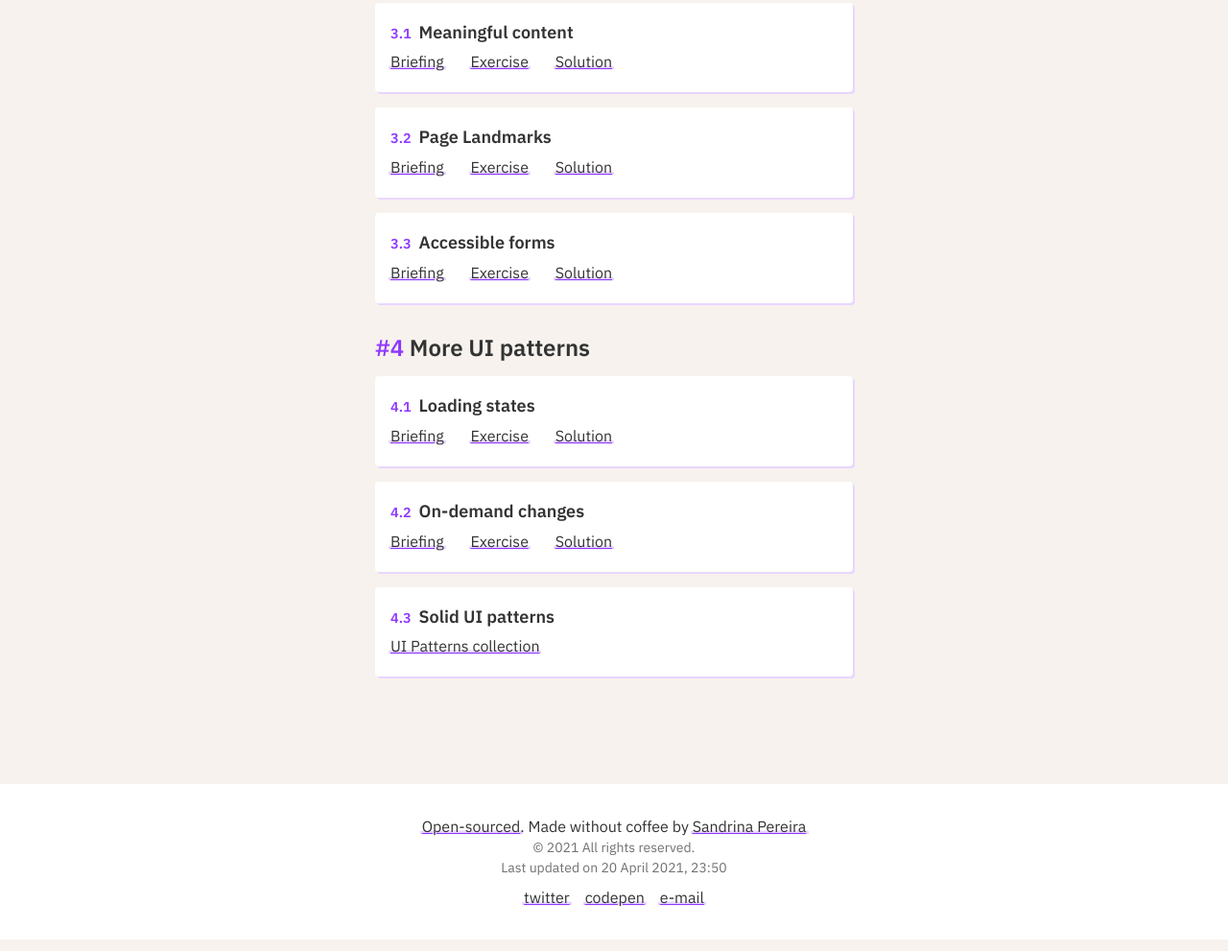
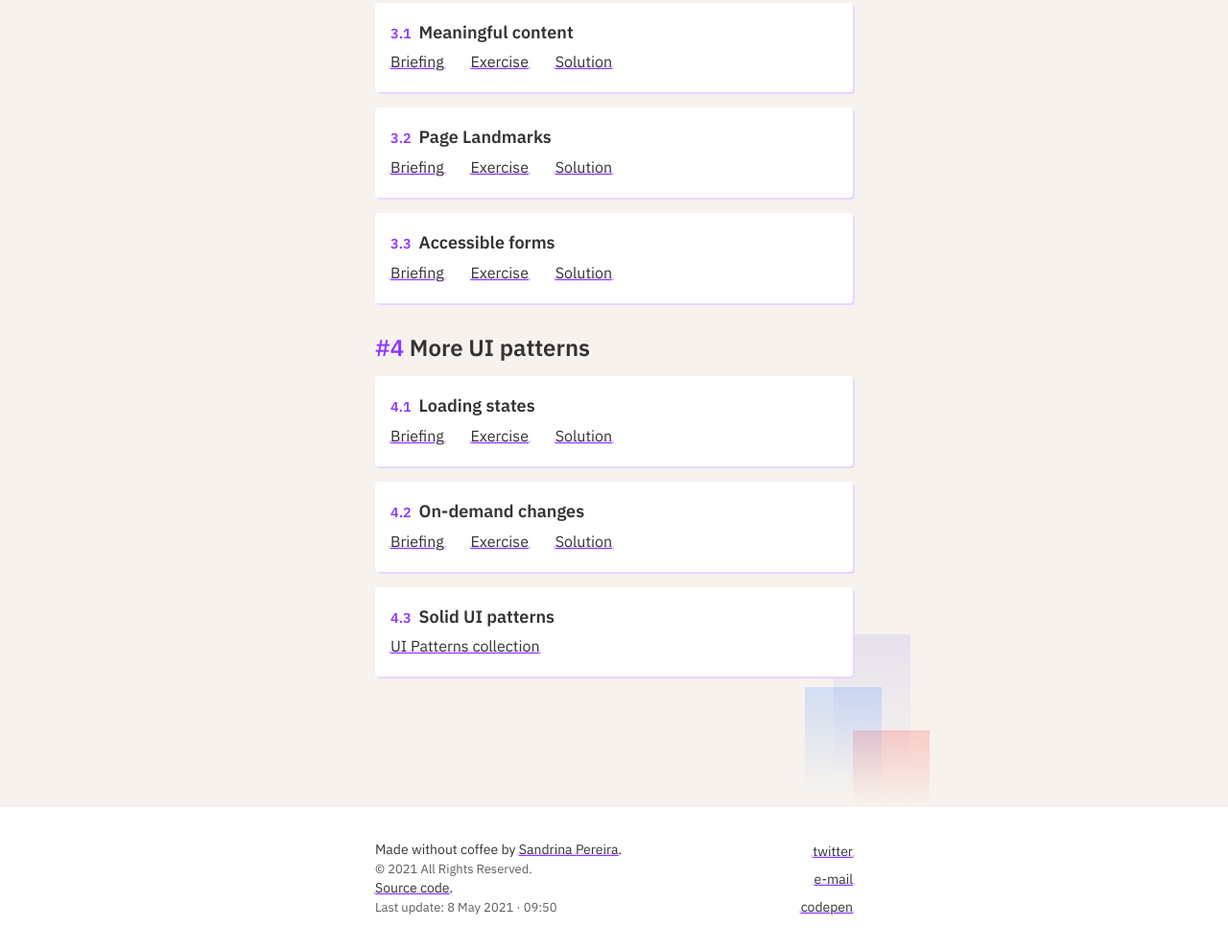
Before and after one commit to sandrina-p/workshop-a11y-fundamentals, a website: page src/index.html in a window 1280 px wide. Shown: the part 1174-2165 px from the top of the page at 96% size. Drawn offline with Linux system fonts and the light colour scheme.

Commit message:
Footer: Make it pretty

```diff
--- a/src/assets/index.css
+++ b/src/assets/index.css
@@ -67,30 +67,3 @@ li::before {
 .subTopic-link:not(:last-child) {
   margin-right: 24px;
 }
-
-.footer {
-  background: var(--theme-bg_1);
-  padding: 32px 0;
-  text-align: center;
-  margin-top: 40px;
-}
-
-.footer-txt {
-  margin: 0 0 8px;
-}
-
-.footer-cr {
-  display: block;
-  font-size: 1.4rem;
-  color: var(--theme-text_1);
-}
-
-.footer-links {
-  display: flex;
-  justify-content: center;
-  flex-wrap: wrap;
-}
-
-.footer-links a {
-  margin: 0 8px;
-}
--- a/src/assets/theme.css
+++ b/src/assets/theme.css
@@ -60,6 +60,10 @@ img {
   max-width: 100%;
 }
 
+address {
+  font-style: initial;
+}
+
 .content {
   margin: 0 auto;
   max-width: 480px;
@@ -95,6 +99,90 @@ img {
 
 .part {
   margin: 32px 0;
+}
+
+.g-footer {
+  position: relative;
+  background: var(--theme-bg_1);
+  margin-top: 64px;
+  font-size: 1.4rem;
+  line-height: 1.2;
+}
+.g-footerArea {
+  display: flex;
+  justify-content: space-between;
+  align-items: flex-start;
+  width: var(--theme-width);
+  max-width: 100%;
+  margin: auto;
+  padding: 32px 16px;
+}
+
+.g-footer p {
+  margin: 4px 0;
+}
+
+.g-footerStart {
+  margin-right: 16px;
+  text-align: left;
+}
+
+.g-footerEnd {
+  text-align: right;
+}
+
+.g-footerEnd a {
+  margin: 6px 0;
+}
+
+.g-footerCredits {
+  opacity: 0.8;
+  font-size: 1.3rem;
+}
+
+.c-echos {
+  position: absolute;
+  bottom: 100%;
+  left: calc(50vw + var(--theme-width) / 2 - 16px);
+  width: 80px;
+  height: 80px;
+  background: linear-gradient(
+    180deg,
+    rgba(255, 63, 51, 0.21) 0%,
+    rgba(255, 255, 255, 0) 100%
+  );
+  z-index: -1;
+}
+.c-echos::before {
+  content: "";
+  position: absolute;
+  width: 100%;
+  height: 110px;
+  left: -50px;
+  top: -45px;
+  background: linear-gradient(
+    180deg,
+    rgba(113, 168, 255, 0.28) 0%,
+    rgba(255, 255, 255, 0) 100%
+  );
+}
+.c-echos::after {
+  content: "";
+  position: absolute;
+  width: 100%;
+  height: 150px;
+  left: -20px;
+  top: -100px;
+  background: linear-gradient(
+    180deg,
+    rgba(0, 16, 255, 0.07) 0%,
+    rgba(255, 255, 255, 0) 100%
+  );
+}
+@media (--max-width: 480px) {
+  .c-echos {
+    display: none;
+  }
 }
 
 /* ------- UTILS -------  */
@@ -185,8 +273,8 @@ img {
   border-radius: 4px;
 }
 
-/* do not use disabled attr. Prefer aria-disabled
- so that keyboard people can focus the button */
+/* 🍀 Avoid the use disabled attr. Prefer aria-disabled
+ so that keyboard people can still focus the button */
 .btn[disabled="true"],
 .btn[aria-disabled="true"] {
   opacity: 0.6;
@@ -198,23 +286,6 @@ img {
   color: #fff;
   overflow: hidden;
 }
-
-/* TODO Review this
-.btnPrimary[disabled]::after,
-.btnPrimary[aria-disabled="true"]::after {
-  content: "⌛️ Loading...";
-  content: "⌛️ Loading..." / "Loading";
-  position: absolute;
-  top: 0;
-  left: 0;
-  width: 100%;
-  height: 100%;
-  display: grid;
-  place-items: center;
-  background-color: var(--theme-primary);
-  cursor: not-allowed;
-}
-*/
 
 .btnOutline {
   background: var(--theme-primary_smooth);
@@ -405,7 +476,7 @@ fieldset.field {
   margin-right: 4px;
 }
 
-/* Don't judge... it works! I'll improve this later. */
+/* Don't judge... it works!  */
 .form-footer {
   margin-top: 24px;
   border-top: 1px solid var(--theme-text_1);
--- a/src/index.html
+++ b/src/index.html
@@ -280,32 +280,49 @@
     </ol>
   </main>
 
-  <footer class="footer">
-    <p class="footer-txt">
-      <a class="link" href="https://github.com/sandrina-p/workshop-a11y-fundamentals">Open-sourced</a>. Made without
-      coffee by
-      <a class="link" href="https://sandrina-p.net">Sandrina Pereira</a>
-      <span class="footer-cr">© 2021 All rights reserved.</span>
-      <span class="footer-cr">
-        <time datetime="2021-04-19T18:13">Last updated on 20 April 2021, 23:50</time>
-      </span>
+  <footer class="g-footer">
+    <span class="c-echos"></span>
+    <div class="g-footerArea">
+      <div class="g-footerStart">
+        <p>
+          Made without coffee by
+          <a class="link" href="https://sandrina-p.net" rel="noreferrer">
+            Sandrina Pereira
+          </a>.
         </p>
 
-    <h3 class="sr-only" id="socialStuff">Social Networks</h3>
-    <nav aria-labelledby="socialStuff">
-      <ul class="footer-links">
+        <p class="g-footerCredits">
+          © 2021 All Rights Reserved.
+        </p>
+        <p>
+          <a class="link" href="https://github.com/sandrina-p/workshop-a11y-fundamentals">Source code</a>.
+        </p>
+        <p class="g-footerCredits">
+          Last update: 8 May 2021 · <time>09:50</time>
+        </p>
+      </div>
+      <div class="g-footerEnd">
+        <address>
+          <p class="sr-only" id="a11y_sn">Contacts</p>
+          <ul aria-labelledby="a11y_sn">
             <li>
-          <a class="link" href="http://twitter.com/a_sandrina_p" rel="noreferrer">twitter</a>
+              <a href="http://twitter.com/a_sandrina_p" class="link">
+                twitter
+              </a>
             </li>
             <li>
-          <a class="link" href="http://codepen.io/sandrina-p" rel="noreferrer">codepen</a>
+              <a href="mailto:a.sandrina.p@gmail.com?subject=Hi%20there!&amp;body=So,%20I%20just%20saw%20your%20workshop%20materials%20and..."
+                class="link">
+                e-mail
+              </a>
             </li>
             <li>
-          <a class="link" href="mailto:a.sandrina.p@gmail.com" rel="noreferrer">e-mail</a>
+              <a class="link" href="http://codepen.io/sandrina-p">codepen</a>
             </li>
           </ul>
-    </nav>
-
+        </address>
+      </div>
+    </div>
   </footer>
 </body>
 
```
Also changed, not shown: scripts/create-briefings.js (+7 -2 lines), src/assets/briefing.css (+0 -21 lines), src/briefings/1.1.html (+7 -2 lines), src/briefings/1.2.html (+7 -2 lines), src/briefings/1.3.html (+7 -2 lines), src/briefings/2.1.html (+7 -2 lines), src/briefings/2.2.html (+7 -2 lines), src/briefings/2.3.html (+7 -2 lines), src/briefings/3.1.html (+7 -2 lines), src/briefings/3.2.html (+7 -2 lines), src/briefings/3.3.html (+7 -2 lines), src/briefings/4.1.html (+7 -2 lines), src/briefings/4.2.html (+7 -2 lines), src/briefings/4.3.html (+7 -2 lines). Lines whose indentation alone changed are shown as unchanged.
